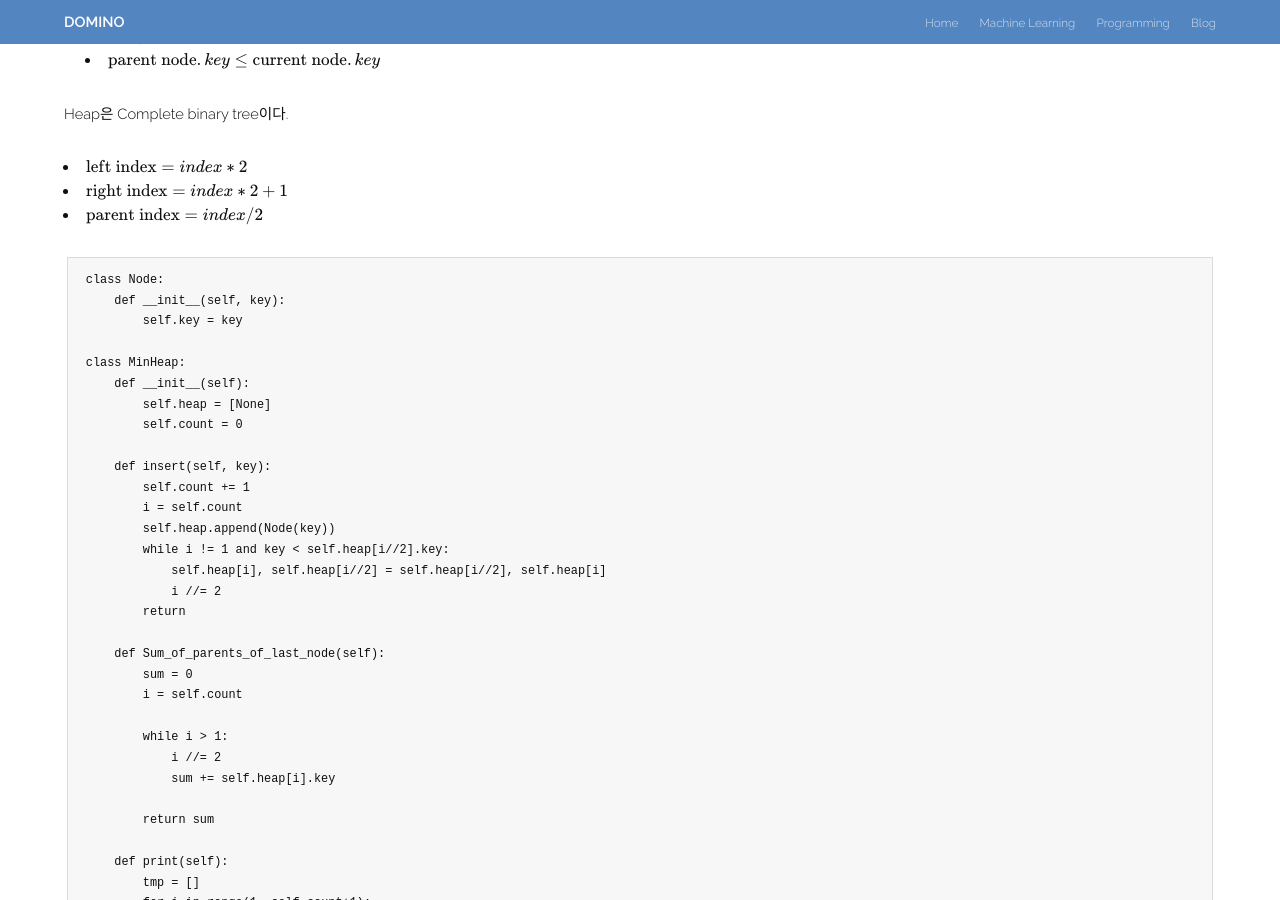
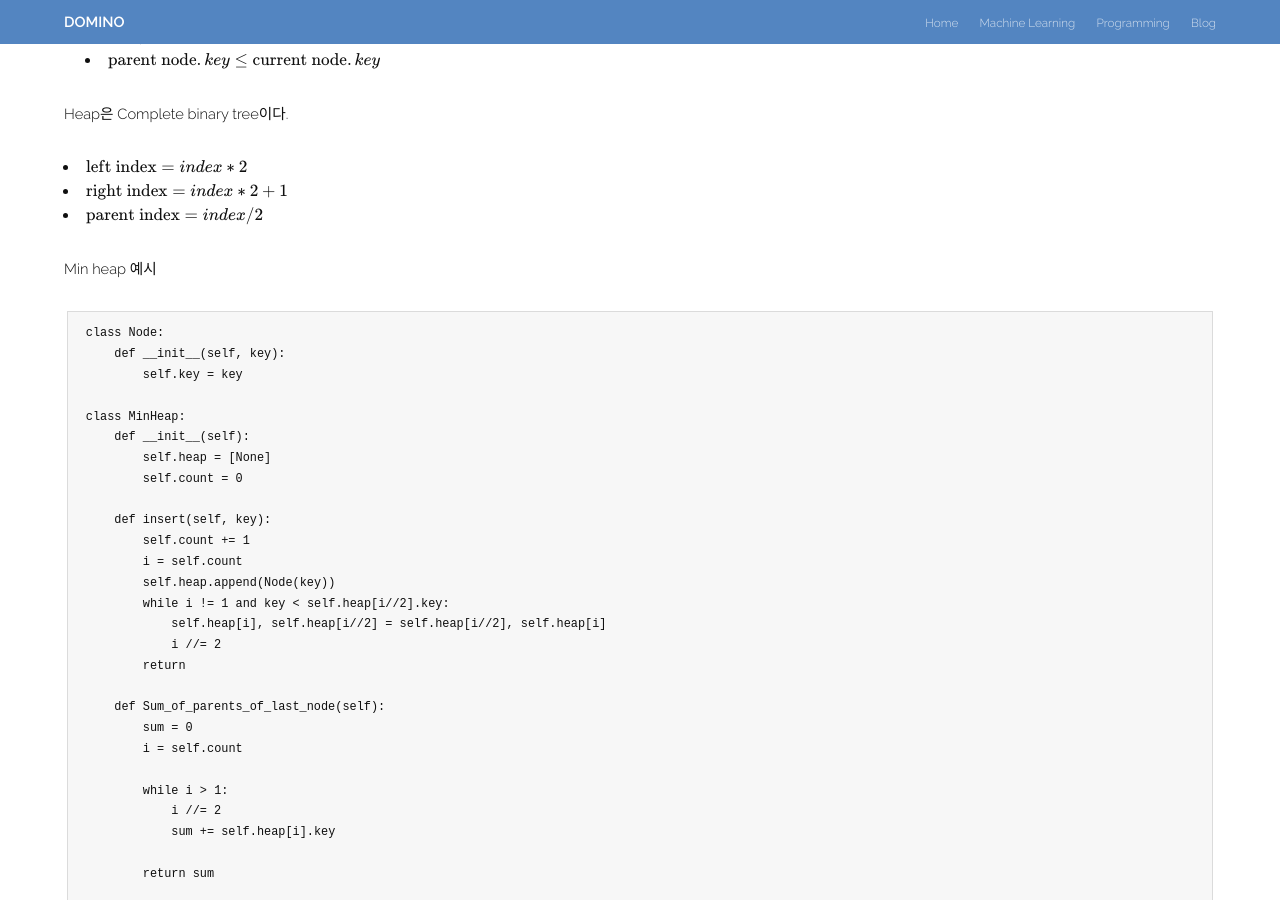
Before and after one commit to backgom2357/backgom2357.github.io, a Jekyll site: the page built from _posts/2019-10-02-python Heap.markdown, in a window 1280 px wide and 900 px high, scrolled down 381 px. Built offline with Jekyll 4.4.1, drawn with Linux system fonts in a browser that asks for light colours; formulas are drawn with MathJax 3.

Commit message:
add contents

````diff
--- a/_posts/2019-10-02-python Heap.markdown
+++ b/_posts/2019-10-02-python Heap.markdown
@@ -19,6 +19,8 @@ Heap은 Complete binary tree이다.
 - $\text{left index} = index * 2$
 - $\text{right index} = index * 2 + 1$
 - $\text{parent index} = index / 2$
+
+Min heap 예시
 
 ```python
 class Node:
````
